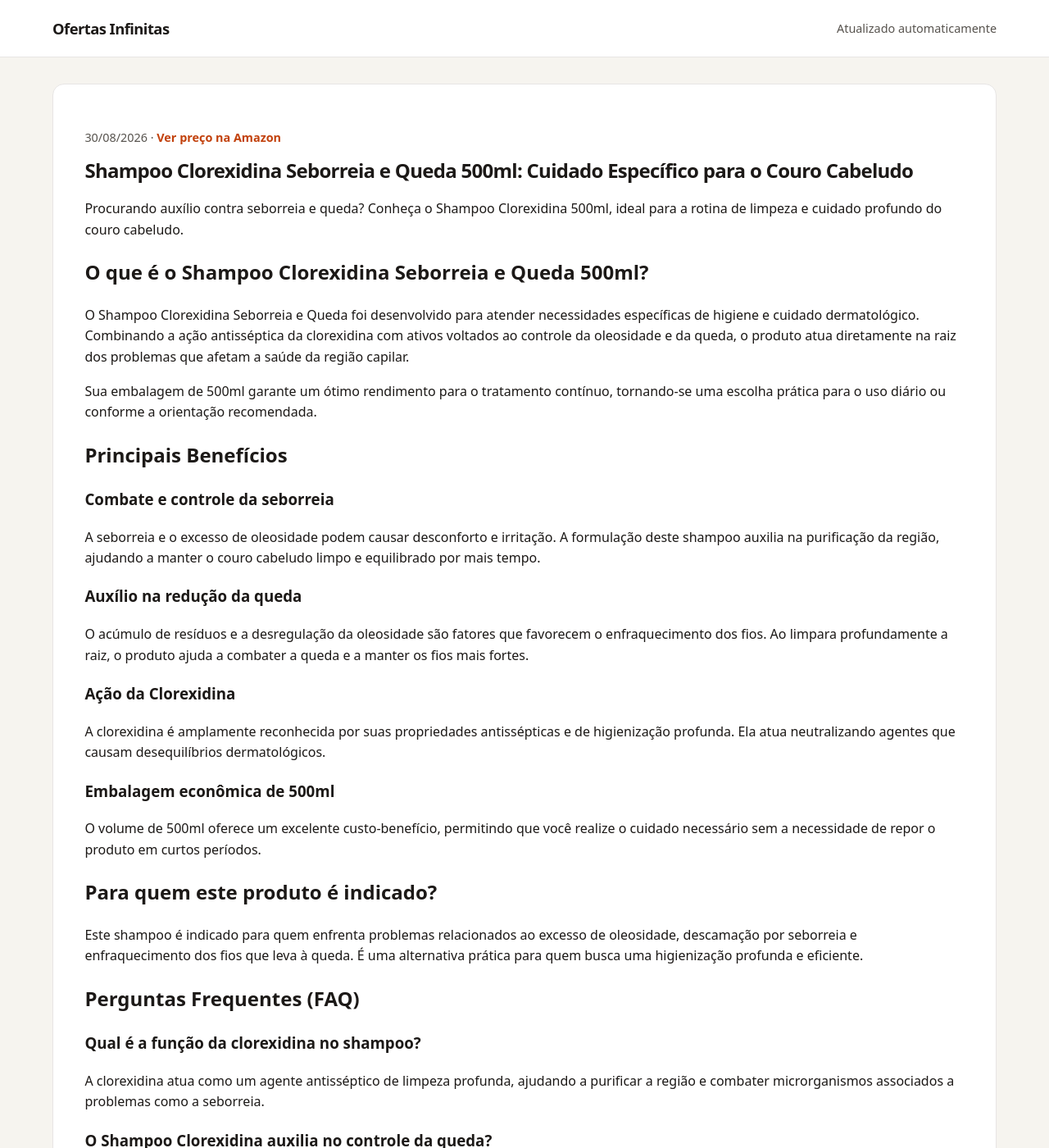
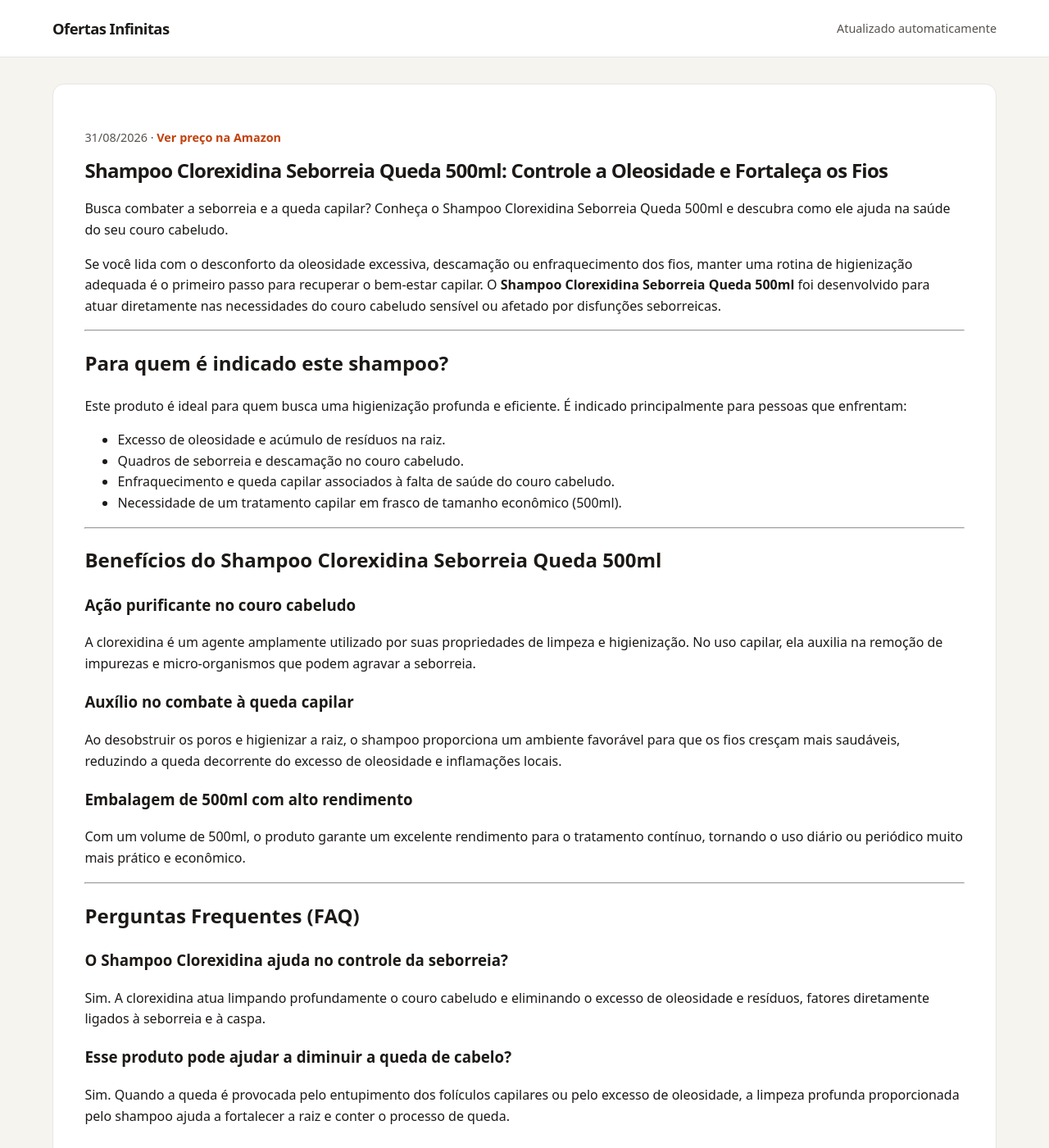
Before and after one commit to Monuver/afiliado, a Jekyll site: the page built from _posts/2026-08-19-shampoo-clorexidina-seborreia-queda-500ml-b09l9qkmd1.md, in a window 1280 px wide and 1400 px high. Shown: the whole window at 82% size. Built offline with Jekyll 4.4.1, drawn with Linux system fonts in a browser that asks for light colours; some of the changed text lies outside the part shown.

Commit message:
chore: novas ofertas geradas automaticamente

```diff
--- a/_posts/2026-08-19-shampoo-clorexidina-seborreia-queda-500ml-b09l9qkmd1.md
+++ b/_posts/2026-08-19-shampoo-clorexidina-seborreia-queda-500ml-b09l9qkmd1.md
@@ -1,8 +1,8 @@
 ---
 layout: post
-title: 'Shampoo Clorexidina Seborreia e Queda 500ml: Cuidado Específico para o Couro Cabeludo'
-description: Procurando auxílio contra seborreia e queda? Conheça o Shampoo Clorexidina 500ml, ideal para a rotina de limpeza e cuidado profundo do couro cabeludo.
-date: 2026-08-30 10:40:36 -0300
+title: 'Shampoo Clorexidina Seborreia Queda 500ml: Controle a Oleosidade e Fortaleça os Fios'
+description: Busca combater a seborreia e a queda capilar? Conheça o Shampoo Clorexidina Seborreia Queda 500ml e descubra como ele ajuda na saúde do seu couro cabeludo.
+date: 2026-08-31 12:55:31 -0300
 categories:
 - ofertas
 image: ''
@@ -10,47 +10,51 @@ preco: Ver preço na Amazon
 affiliate_url: https://amzn.to/4qzhrZ9
 ---
 
-# Shampoo Clorexidina Seborreia e Queda 500ml: Cuidado Específico para o Couro Cabeludo
+# Shampoo Clorexidina Seborreia Queda 500ml: Controle a Oleosidade e Fortaleça os Fios
 
-Procurando auxílio contra seborreia e queda? Conheça o Shampoo Clorexidina 500ml, ideal para a rotina de limpeza e cuidado profundo do couro cabeludo.
+Busca combater a seborreia e a queda capilar? Conheça o Shampoo Clorexidina Seborreia Queda 500ml e descubra como ele ajuda na saúde do seu couro cabeludo.
 
-## O que é o Shampoo Clorexidina Seborreia e Queda 500ml?
+Se você lida com o desconforto da oleosidade excessiva, descamação ou enfraquecimento dos fios, manter uma rotina de higienização adequada é o primeiro passo para recuperar o bem-estar capilar. O **Shampoo Clorexidina Seborreia Queda 500ml** foi desenvolvido para atuar diretamente nas necessidades do couro cabeludo sensível ou afetado por disfunções seborreicas.
 
-O Shampoo Clorexidina Seborreia e Queda foi desenvolvido para atender necessidades específicas de higiene e cuidado dermatológico. Combinando a ação antisséptica da clorexidina com ativos voltados ao controle da oleosidade e da queda, o produto atua diretamente na raiz dos problemas que afetam a saúde da região capilar.
+---
 
-Sua embalagem de 500ml garante um ótimo rendimento para o tratamento contínuo, tornando-se uma escolha prática para o uso diário ou conforme a orientação recomendada.
+## Para quem é indicado este shampoo?
 
-## Principais Benefícios
+Este produto é ideal para quem busca uma higienização profunda e eficiente. É indicado principalmente para pessoas que enfrentam:
 
-### Combate e controle da seborreia
-A seborreia e o excesso de oleosidade podem causar desconforto e irritação. A formulação deste shampoo auxilia na purificação da região, ajudando a manter o couro cabeludo limpo e equilibrado por mais tempo.
+*   Excesso de oleosidade e acúmulo de resíduos na raiz.
+*   Quadros de seborreia e descamação no couro cabeludo.
+*   Enfraquecimento e queda capilar associados à falta de saúde do couro cabeludo.
+*   Necessidade de um tratamento capilar em frasco de tamanho econômico (500ml).
 
-### Auxílio na redução da queda
-O acúmulo de resíduos e a desregulação da oleosidade são fatores que favorecem o enfraquecimento dos fios. Ao limpara profundamente a raiz, o produto ajuda a combater a queda e a manter os fios mais fortes.
+---
 
-### Ação da Clorexidina
-A clorexidina é amplamente reconhecida por suas propriedades antissépticas e de higienização profunda. Ela atua neutralizando agentes que causam desequilíbrios dermatológicos.
+## Benefícios do Shampoo Clorexidina Seborreia Queda 500ml
 
-### Embalagem econômica de 500ml
-O volume de 500ml oferece um excelente custo-benefício, permitindo que você realize o cuidado necessário sem a necessidade de repor o produto em curtos períodos.
+### Ação purificante no couro cabeludo
+A clorexidina é um agente amplamente utilizado por suas propriedades de limpeza e higienização. No uso capilar, ela auxilia na remoção de impurezas e micro-organismos que podem agravar a seborreia.
 
-## Para quem este produto é indicado?
+### Auxílio no combate à queda capilar
+Ao desobstruir os poros e higienizar a raiz, o shampoo proporciona um ambiente favorável para que os fios cresçam mais saudáveis, reduzindo a queda decorrente do excesso de oleosidade e inflamações locais.
 
-Este shampoo é indicado para quem enfrenta problemas relacionados ao excesso de oleosidade, descamação por seborreia e enfraquecimento dos fios que leva à queda. É uma alternativa prática para quem busca uma higienização profunda e eficiente.
+### Embalagem de 500ml com alto rendimento
+Com um volume de 500ml, o produto garante um excelente rendimento para o tratamento contínuo, tornando o uso diário ou periódico muito mais prático e econômico.
+
+---
 
 ## Perguntas Frequentes (FAQ)
 
-### Qual é a função da clorexidina no shampoo?
-A clorexidina atua como um agente antisséptico de limpeza profunda, ajudando a purificar a região e combater microrganismos associados a problemas como a seborreia.
+### O Shampoo Clorexidina ajuda no controle da seborreia?
+Sim. A clorexidina atua limpando profundamente o couro cabeludo e eliminando o excesso de oleosidade e resíduos, fatores diretamente ligados à seborreia e à caspa.
 
-### O Shampoo Clorexidina auxilia no controle da queda?
-Sim, o produto foi formulado para auxiliar no combate à queda, agindo no desentupimento dos folículos e no equilíbrio da saúde do couro cabeludo.
+### Esse produto pode ajudar a diminuir a queda de cabelo?
+Sim. Quando a queda é provocada pelo entupimento dos folículos capilares ou pelo excesso de oleosidade, a limpeza profunda proporcionada pelo shampoo ajuda a fortalecer a raiz e conter o processo de queda.
 
-### Qual o rendimento da embalagem de 500ml?
-A embalagem de 500ml oferece um rendimento prolongado, sendo ideal para uso frequente ao longo de várias semanas de tratamento.
+### Qual é a vantagem da embalagem de 500ml?
+A embalagem de 500ml oferece um volume maior em comparação aos shampoos convencionais, garantindo maior durabilidade do produto durante o seu tratamento.
 
-## Garanta o Seu Shampoo Clorexidina 500ml
+---
 
-Se você busca uma solução direta para manter a higiene, controlar a seborreia e combater a queda, este produto entrega a praticidade necessária para o dia a dia.
+## Garanta o seu Shampoo Clorexidina Seborreia Queda 500ml
 
 [Confira o preço atualizado na Amazon](https://amzn.to/4qzhrZ9)
```
Also changed, not shown: _posts/2026-08-18-cafeteira-italiana-expresso-aluminio-xicaras-b08b79hyvc.md (+27 -23 lines), _posts/2026-08-19-cadeira-escritorio-presidente-duoffice-du500a-b09vnbcfdj.md (+23 -26 lines), _posts/2026-08-19-flexiveis-cotonete-bastonetes-bellacotton-150unidades-b0cx9wkp1b.md (+20 -23 lines).
